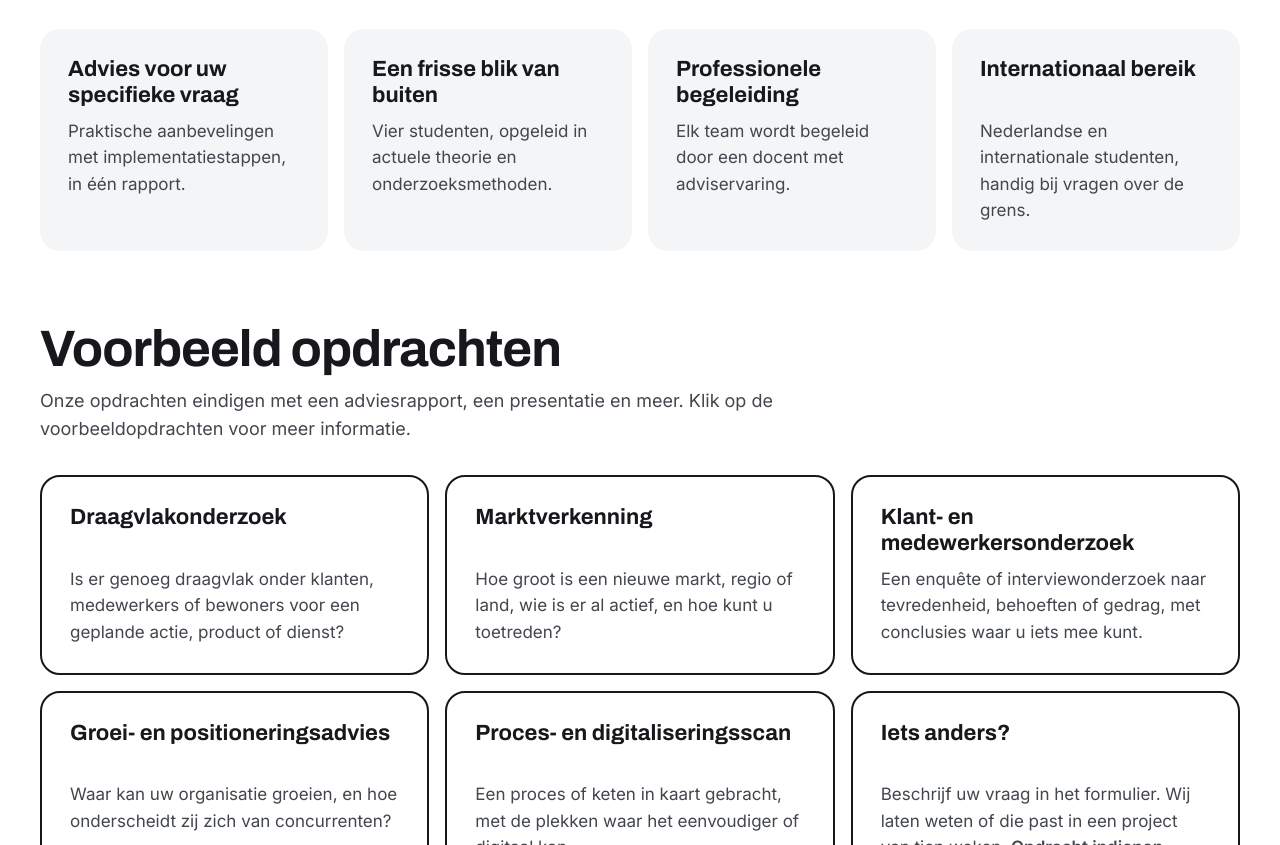
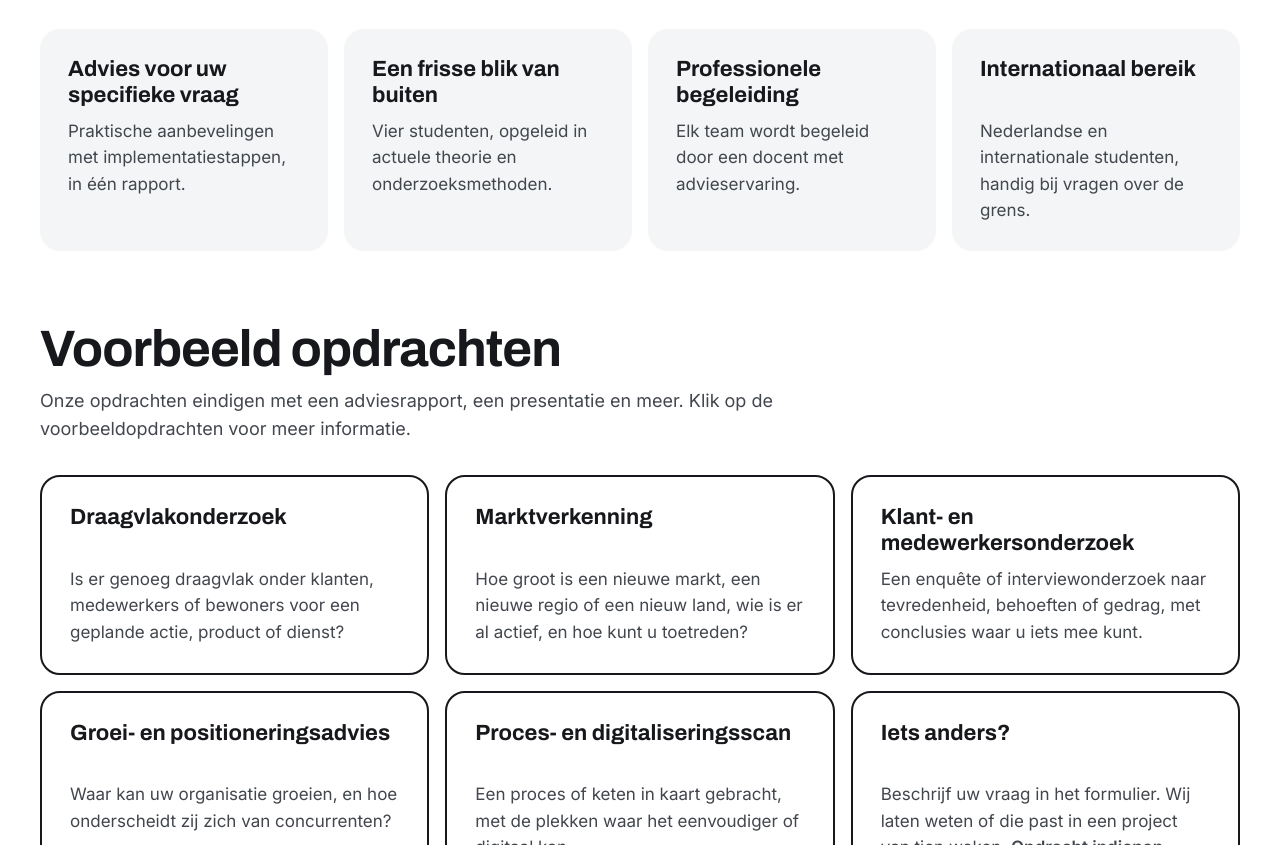
Before and after one commit to spoldov/brc-site, a plain HTML site: page nl/index.html in a window 1280 px wide. Shown: the part 686-1531 px from the top of the page. Drawn offline with Linux system fonts and the light colour scheme.

Commit message:
Fix Dutch spelling and grammar
Co-Authored-By: Claude Fable 5.2 <noreply@anthropic.com>
Claude-Session: https://claude.ai/code/session_012NfMXeNY86omJf18LQuxVG

```diff
--- a/nl/index.html
+++ b/nl/index.html
@@ -77,7 +77,7 @@ a{color:#17181c}a:hover{color:#a80022}
 <div style="display: grid; grid-template-columns: repeat(auto-fit, minmax(min(250px, 100%), 1fr)); gap: 16px">
 <div style="background: #f4f5f6; border-radius: 20px; padding: 28px; display: flex; flex-direction: column; gap: 10px"><h3 style="margin: 0; min-height: 2.3em; font-family: Archivo, Arial, sans-serif; font-weight: 700; font-size: 22px; line-height: 1.15">Advies voor uw specifieke vraag</h3><p style="margin: 0; color: #42464d; font-size: 17px">Praktische aanbevelingen met implementatiestappen, in één rapport.</p></div>
 <div style="background: #f4f5f6; border-radius: 20px; padding: 28px; display: flex; flex-direction: column; gap: 10px"><h3 style="margin: 0; min-height: 2.3em; font-family: Archivo, Arial, sans-serif; font-weight: 700; font-size: 22px; line-height: 1.15">Een frisse blik van buiten</h3><p style="margin: 0; color: #42464d; font-size: 17px">Vier studenten, opgeleid in actuele theorie en onderzoeksmethoden.</p></div>
-<div style="background: #f4f5f6; border-radius: 20px; padding: 28px; display: flex; flex-direction: column; gap: 10px"><h3 style="margin: 0; min-height: 2.3em; font-family: Archivo, Arial, sans-serif; font-weight: 700; font-size: 22px; line-height: 1.15">Professionele begeleiding</h3><p style="margin: 0; color: #42464d; font-size: 17px">Elk team wordt begeleid door een docent met adviservaring.</p></div>
+<div style="background: #f4f5f6; border-radius: 20px; padding: 28px; display: flex; flex-direction: column; gap: 10px"><h3 style="margin: 0; min-height: 2.3em; font-family: Archivo, Arial, sans-serif; font-weight: 700; font-size: 22px; line-height: 1.15">Professionele begeleiding</h3><p style="margin: 0; color: #42464d; font-size: 17px">Elk team wordt begeleid door een docent met advieservaring.</p></div>
 <div style="background: #f4f5f6; border-radius: 20px; padding: 28px; display: flex; flex-direction: column; gap: 10px"><h3 style="margin: 0; min-height: 2.3em; font-family: Archivo, Arial, sans-serif; font-weight: 700; font-size: 22px; line-height: 1.15">Internationaal bereik</h3><p style="margin: 0; color: #42464d; font-size: 17px">Nederlandse en internationale studenten, handig bij vragen over de grens.</p></div>
 </div>
 </div>
@@ -99,7 +99,7 @@ a{color:#17181c}a:hover{color:#a80022}
 </div>
 <div style="display: grid; grid-template-columns: repeat(auto-fit, minmax(min(320px, 100%), 1fr)); gap: 16px">
 <a class="pcard" href="product.html" style="text-decoration: none; color: #17181c; border: 10px solid transparent; outline: 2px solid #17181c; outline-offset: -2px; background: #ffffff; border-radius: 20px; padding: 20px; display: flex; flex-direction: column; gap: 10px"><h3 style="margin: 0; min-height: 2.3em; font-family: Archivo, Arial, sans-serif; font-weight: 700; font-size: 22px; line-height: 1.15">Draagvlakonderzoek</h3><p style="margin: 0; color: #42464d; font-size: 17px">Is er genoeg draagvlak onder klanten, medewerkers of bewoners voor een geplande actie, product of dienst?</p></a>
-<a class="pcard" href="product.html" style="text-decoration: none; color: #17181c; border: 10px solid transparent; outline: 2px solid #17181c; outline-offset: -2px; background: #ffffff; border-radius: 20px; padding: 20px; display: flex; flex-direction: column; gap: 10px"><h3 style="margin: 0; min-height: 2.3em; font-family: Archivo, Arial, sans-serif; font-weight: 700; font-size: 22px; line-height: 1.15">Marktverkenning</h3><p style="margin: 0; color: #42464d; font-size: 17px">Hoe groot is een nieuwe markt, regio of land, wie is er al actief, en hoe kunt u toetreden?</p></a>
+<a class="pcard" href="product.html" style="text-decoration: none; color: #17181c; border: 10px solid transparent; outline: 2px solid #17181c; outline-offset: -2px; background: #ffffff; border-radius: 20px; padding: 20px; display: flex; flex-direction: column; gap: 10px"><h3 style="margin: 0; min-height: 2.3em; font-family: Archivo, Arial, sans-serif; font-weight: 700; font-size: 22px; line-height: 1.15">Marktverkenning</h3><p style="margin: 0; color: #42464d; font-size: 17px">Hoe groot is een nieuwe markt, een nieuwe regio of een nieuw land, wie is er al actief, en hoe kunt u toetreden?</p></a>
 <a class="pcard" href="product.html" style="text-decoration: none; color: #17181c; border: 10px solid transparent; outline: 2px solid #17181c; outline-offset: -2px; background: #ffffff; border-radius: 20px; padding: 20px; display: flex; flex-direction: column; gap: 10px"><h3 style="margin: 0; min-height: 2.3em; font-family: Archivo, Arial, sans-serif; font-weight: 700; font-size: 22px; line-height: 1.15">Klant- en medewerkersonderzoek</h3><p style="margin: 0; color: #42464d; font-size: 17px">Een enquête of interviewonderzoek naar tevredenheid, behoeften of gedrag, met conclusies waar u iets mee kunt.</p></a>
 <a class="pcard" href="product.html" style="text-decoration: none; color: #17181c; border: 10px solid transparent; outline: 2px solid #17181c; outline-offset: -2px; background: #ffffff; border-radius: 20px; padding: 20px; display: flex; flex-direction: column; gap: 10px"><h3 style="margin: 0; min-height: 2.3em; font-family: Archivo, Arial, sans-serif; font-weight: 700; font-size: 22px; line-height: 1.15">Groei- en positioneringsadvies</h3><p style="margin: 0; color: #42464d; font-size: 17px">Waar kan uw organisatie groeien, en hoe onderscheidt zij zich van concurrenten?</p></a>
 <a class="pcard" href="product.html" style="text-decoration: none; color: #17181c; border: 10px solid transparent; outline: 2px solid #17181c; outline-offset: -2px; background: #ffffff; border-radius: 20px; padding: 20px; display: flex; flex-direction: column; gap: 10px"><h3 style="margin: 0; min-height: 2.3em; font-family: Archivo, Arial, sans-serif; font-weight: 700; font-size: 22px; line-height: 1.15">Proces- en digitaliseringsscan</h3><p style="margin: 0; color: #42464d; font-size: 17px">Een proces of keten in kaart gebracht, met de plekken waar het eenvoudiger of digitaal kan.</p></a>
```
Also changed, not shown: nl/submit.html (+1 -1 lines).
